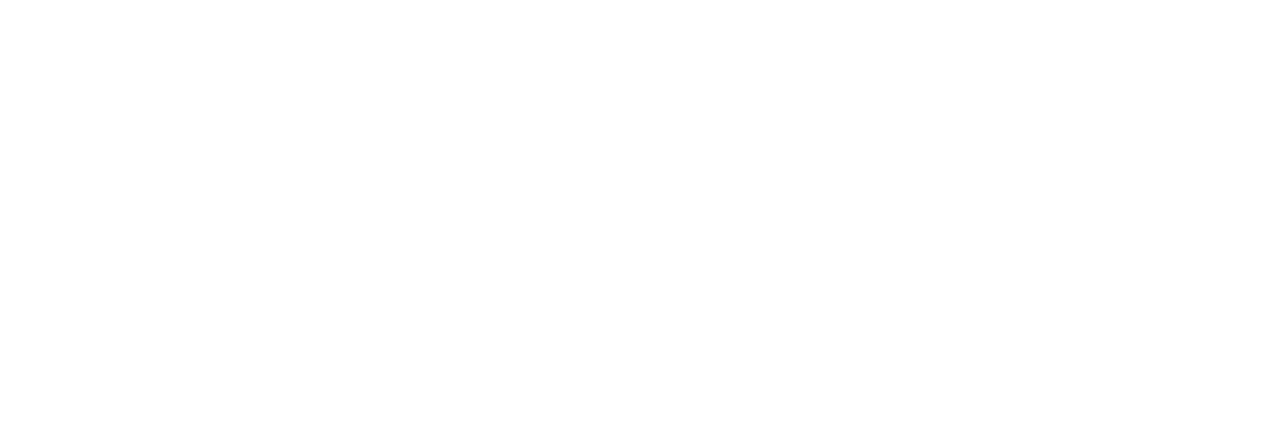
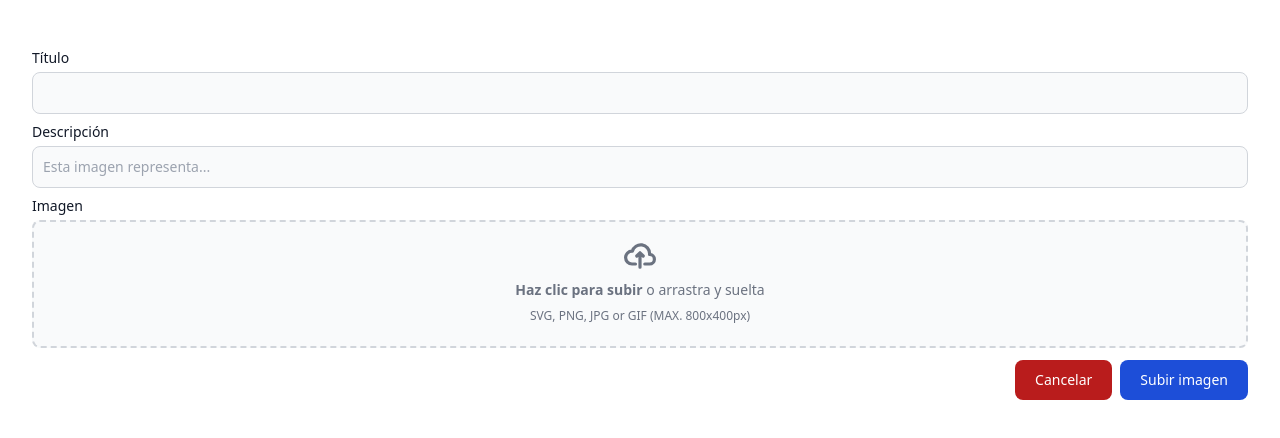
Before and after one commit to IDWM/image-uploader-angular-client, an Angular app: page / in a window 1280 px wide. Shown: the top 438 px of the page. Built offline with nearby package versions, Linux system fonts and the light colour scheme.

Commit message:
feat: create form for uploading posts

```diff
--- a/src/app/app.component.html
+++ b/src/app/app.component.html
@@ -1 +1,45 @@
-<router-outlet />
+<div class="flex min-h-full flex-col justify-center px-6 py-12 lg:px-8">
+  <form
+    [formGroup]="formGroup"
+    (ngSubmit)="formGroup.valid && uploadPost()"
+    autocomplete="off"
+    class="flex flex-col gap-2"
+  >
+    <app-text-input
+      [id]="'title'"
+      [label]="'Título'"
+      [formControl]="$any(formGroup.controls['title'])"
+    />
+
+    <app-text-input
+      [id]="'description'"
+      [label]="'Descripción'"
+      [placeholder]="'Esta imagen representa...'"
+      [formControl]="$any(formGroup.controls['description'])"
+    />
+
+    <app-dropzone-input
+      [id]="'image'"
+      [label]="'Imagen'"
+      [formControl]="$any(formGroup.controls['image'])"
+    />
+
+    <div class="mt-1 flex flex-row justify-end gap-2">
+      <button
+        type="button"
+        class="rounded-lg bg-red-700 px-5 py-2.5 text-sm font-medium text-white hover:bg-red-800 focus:outline-none focus:ring-4 focus:ring-red-300 dark:bg-red-600 dark:hover:bg-red-700 dark:focus:ring-red-900"
+        (click)="cancelUpload()"
+      >
+        Cancelar
+      </button>
+
+      <button
+        [disabled]="!formGroup.valid"
+        type="submit"
+        class="rounded-lg bg-blue-700 px-5 py-2.5 text-sm font-medium text-white hover:bg-blue-800 focus:outline-none focus:ring-4 focus:ring-blue-300 dark:bg-blue-600 dark:hover:bg-blue-700 dark:focus:ring-blue-800"
+      >
+        Subir imagen
+      </button>
+    </div>
+  </form>
+</div>
--- a/src/app/app.component.ts
+++ b/src/app/app.component.ts
@@ -1,13 +1,62 @@
-import { Component } from '@angular/core';
+import { Component, OnInit } from '@angular/core';
 import { RouterOutlet } from '@angular/router';
+import { TextInputComponent } from './_components/text-input/text-input.component';
+import {
+  FormBuilder,
+  FormGroup,
+  ReactiveFormsModule,
+  Validators,
+} from '@angular/forms';
+import { DropzoneInputComponent } from './_components/dropzone-input/dropzone-input.component';
+import { CommonModule } from '@angular/common';
 
 @Component({
   selector: 'app-root',
   standalone: true,
-  imports: [RouterOutlet],
+  imports: [
+    RouterOutlet,
+    CommonModule,
+    ReactiveFormsModule,
+    TextInputComponent,
+    DropzoneInputComponent,
+  ],
   templateUrl: './app.component.html',
-  styleUrl: './app.component.css'
+  styleUrl: './app.component.css',
 })
-export class AppComponent {
-  title = 'Image Uploader';
+export class AppComponent implements OnInit {
+  formGroup: FormGroup = new FormGroup({});
+
+  constructor(private formBuilder: FormBuilder) {}
+
+  ngOnInit(): void {
+    this.initializeForm();
+  }
+
+  initializeForm(): void {
+    this.formGroup = this.formBuilder.nonNullable.group({
+      title: [
+        '',
+        [
+          Validators.required,
+          Validators.minLength(3),
+          Validators.maxLength(20),
+        ],
+      ],
+      description: [
+        '',
+        [
+          Validators.required,
+          Validators.minLength(10),
+          Validators.maxLength(100),
+        ],
+      ],
+      image: [null, Validators.required],
+    });
+  }
+
+  uploadPost(): void {}
+
+  cancelUpload(): void {
+    this.formGroup.reset();
+  }
 }
```
